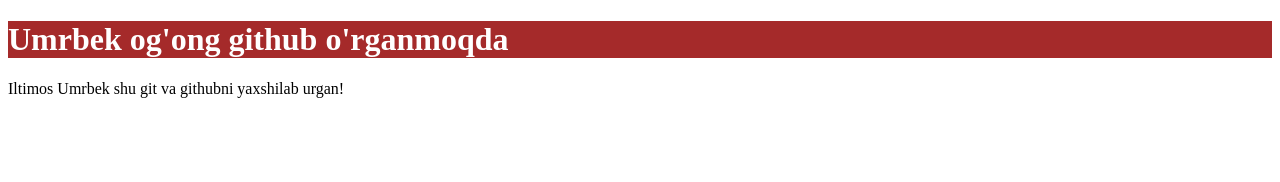
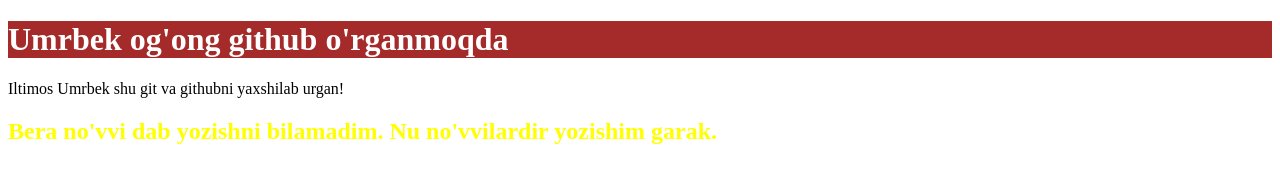
Before and after one commit to Umrbek-Xudayorovich-Tajimuratov/git-va-github-urganish, a plain HTML site: page index.html in a window 1280 px wide. Drawn offline with Linux system fonts and the light colour scheme.

Commit message:
Bugunchalik h2 qo'shib go'rdim

```diff
--- a/index.html
+++ b/index.html
@@ -11,5 +11,7 @@
     <h1>Umrbek og'ong github o'rganmoqda</h1>
 
     <p>Iltimos Umrbek shu git va githubni yaxshilab urgan!</p>
+
+    <h2>Bera no'vvi dab yozishni bilamadim. Nu no'vvilardir yozishim garak.</h2>
 </body>
 </html>
--- a/style.css
+++ b/style.css
@@ -2,3 +2,7 @@ h1{
     background-color: brown;
     color: white;
 }
+
+h2{
+    color: yellow;
+}
```
